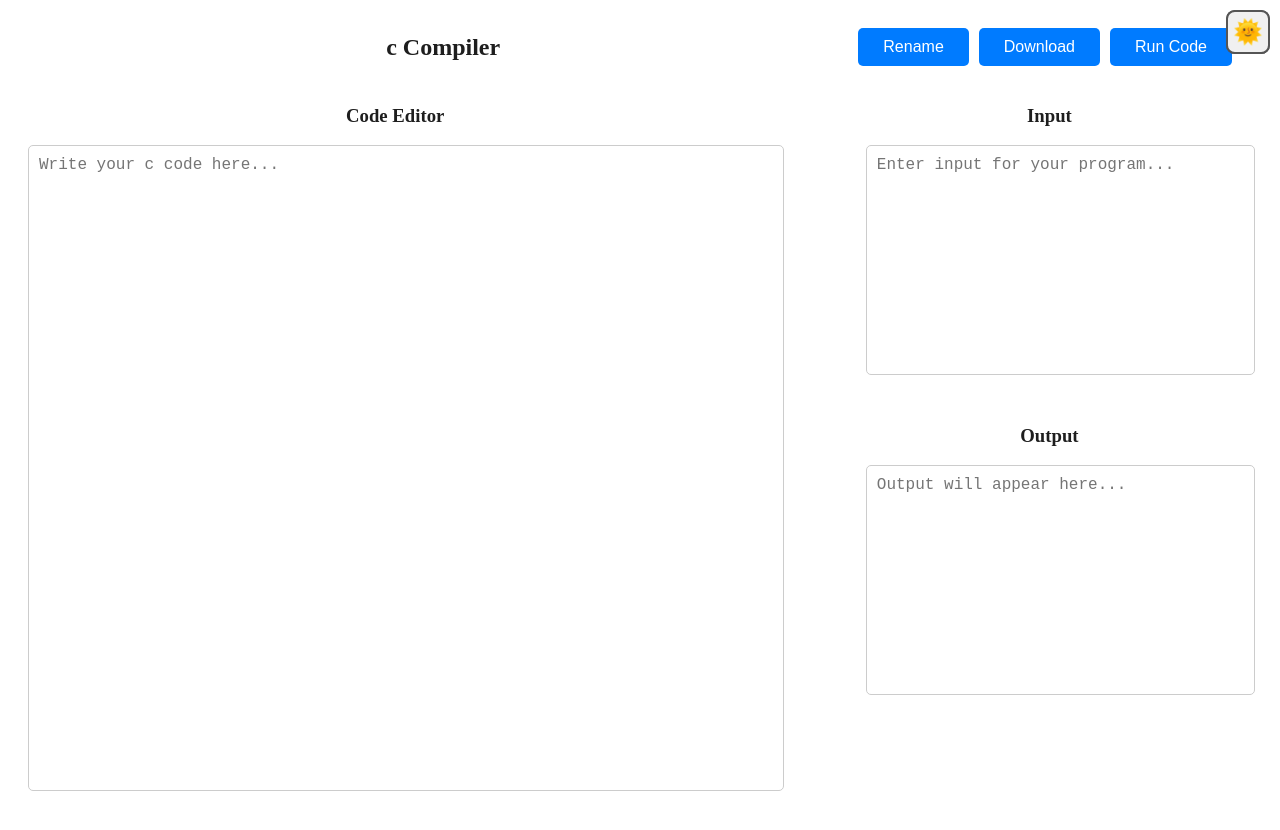
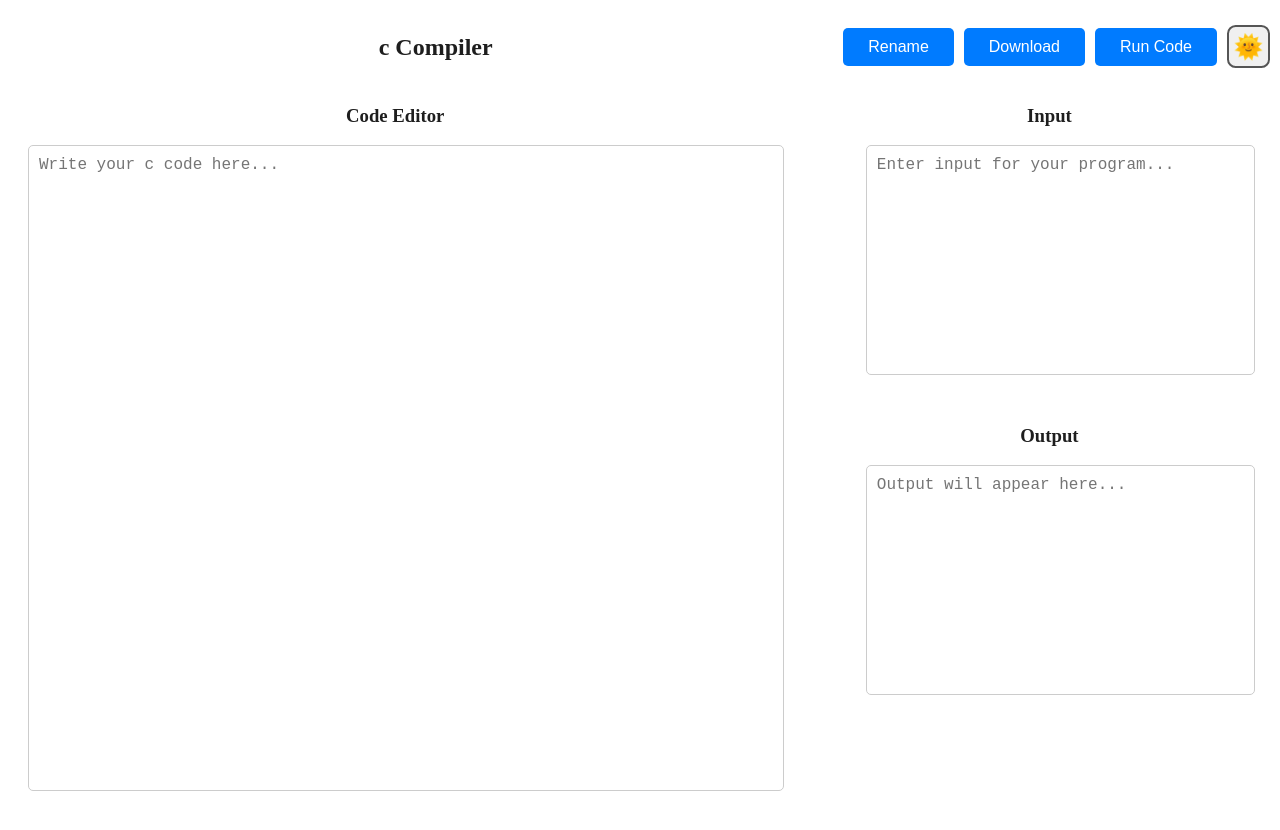
Before and after one commit to avinashvermaaa/codespr, a React (Create React App) app in the folder frontend/: page /compiler/c in a window 1280 px wide. Shown: the top 830 px of the page. Built offline with nearby package versions, Linux system fonts and the light colour scheme.

Commit message:
all buttons aligned in one horizontal line

```diff
--- a/frontend/src/components/DarkModeToggle.js
+++ b/frontend/src/components/DarkModeToggle.js
@@ -9,14 +9,14 @@ const DarkModeToggle = () => {
       onClick={toggleDarkMode}
       style={{
         position: "absolute",
-        top: "10px",
+        top: "25px",
         right: "10px",
         backgroundColor: darkMode ? "#333" : "#f0f0f0",
         color: darkMode ? "#f0f0f0" : "#333",
         border: darkMode ? "2px solid #aaa" : "2px solid #555",
         borderRadius: "20%", // Circular button
-        width: "44px",
-        height: "44px",
+        width: "43px",
+        height: "43px",
         fontSize: "24px", // Emoji size
         display: "flex",
         alignItems: "center",
@@ -26,6 +26,7 @@ const DarkModeToggle = () => {
       }}
       aria-label="Toggle Dark Mode"
     >
+
       {darkMode ? "🌙" : "🌞"}
     </button>
   );
--- a/frontend/src/pages/CompilerPage.css
+++ b/frontend/src/pages/CompilerPage.css
@@ -27,7 +27,7 @@
     display: flex;
     gap: 10px;
     /* Space between each button */
-    margin-right: 20px;
+    margin-right: 35px;
     /* Add more space between buttons and Dark Mode */
 }
 
@@ -43,7 +43,7 @@
 }
 
 .compiler-page .header-button.run-button {
-    padding: 10px 30px;
+    padding: 100px 300px;
     /* Additional padding for the "Run Code" button */
 }
 
--- a/frontend/src/pages/CompilerPage.js
+++ b/frontend/src/pages/CompilerPage.js
@@ -66,7 +66,7 @@ return (
             Run Code
           </button>
         </div>
-        <DarkModeToggle />
+        {/* <DarkModeToggle /> */}
       </div>
     </div>
 
```
Also changed, not shown: frontend/src/components/DarkModeToggle.css (deleted, +0 -26 lines).
